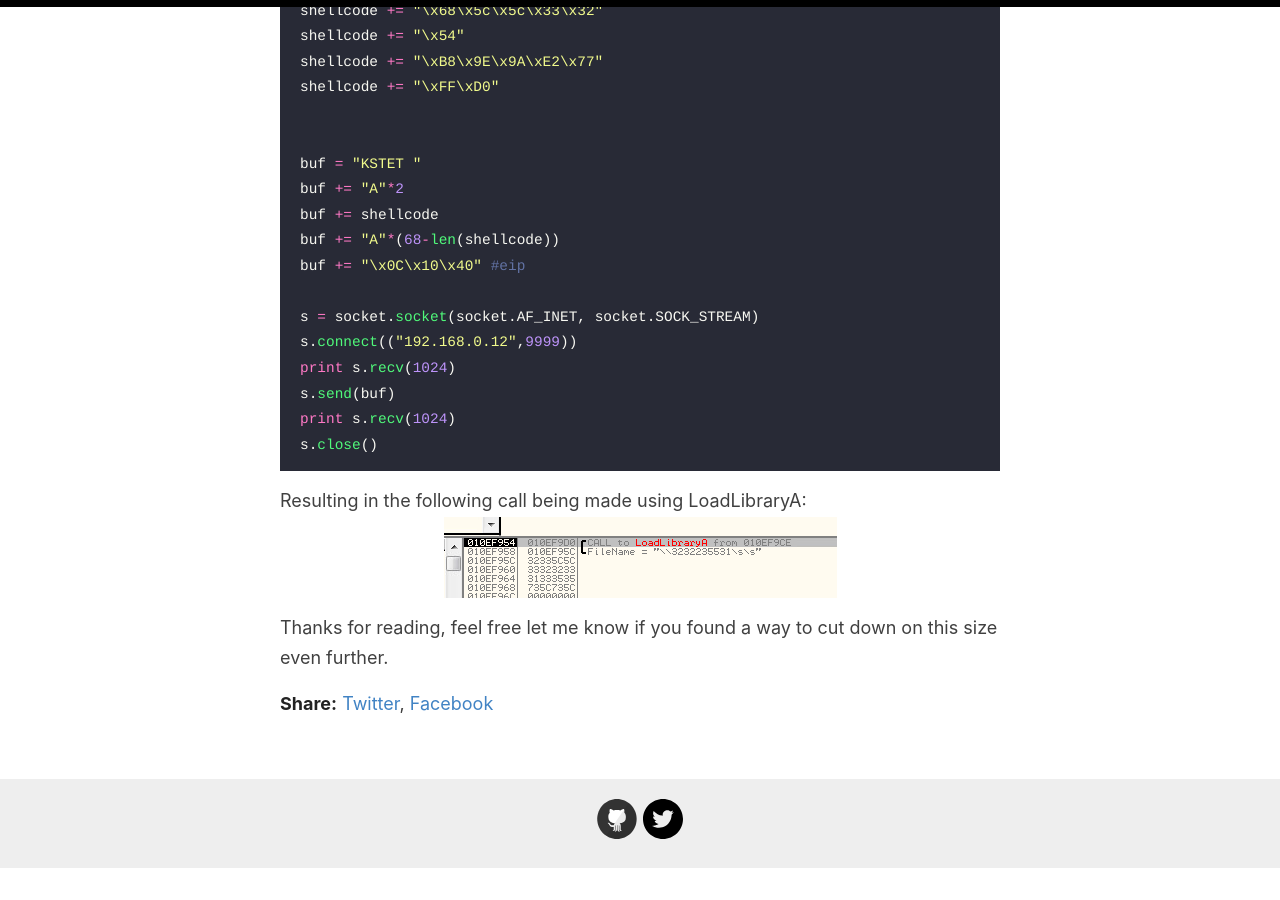
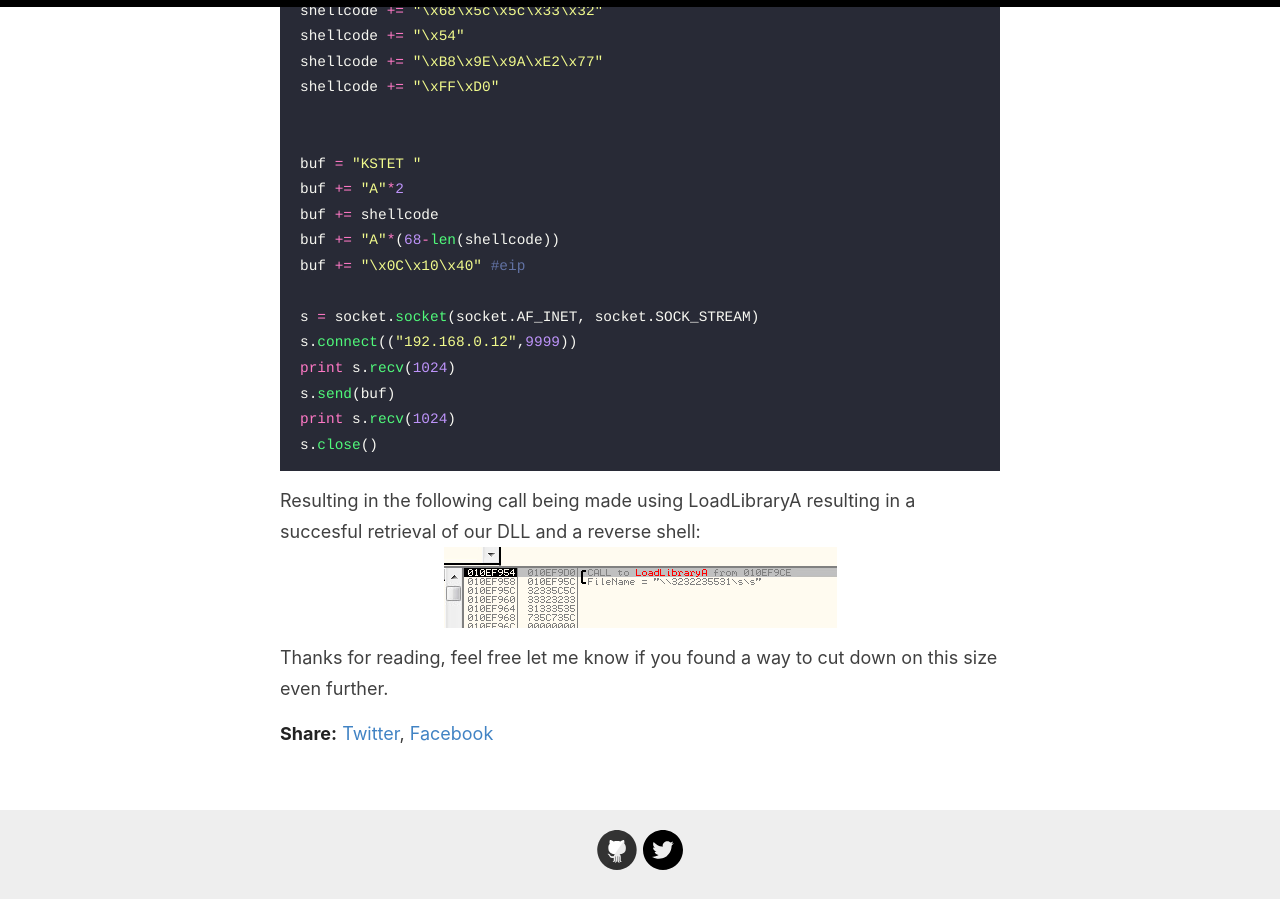
Before and after one commit to br-sn/br-sn.github.io, a Jekyll site: the page built from _posts/2020-07-04-OSCE-Prep-Vulnserver-KSTET-Win32-API.md, in a window 1280 px wide and 900 px high, scrolled down 9305 px. Built offline with Jekyll 4.4.1, drawn with Linux system fonts in a browser that asks for light colours; before the commit the page ends 10174 px from its top, so only the background shows below that.

Commit message:
Update 2020-07-04-OSCE-Prep-Vulnserver-KSTET-Win32-API.md

````diff
--- a/_posts/2020-07-04-OSCE-Prep-Vulnserver-KSTET-Win32-API.md
+++ b/_posts/2020-07-04-OSCE-Prep-Vulnserver-KSTET-Win32-API.md
@@ -235,7 +235,7 @@ s.send(buf)
 print s.recv(1024)
 s.close()
 ```
-Resulting in the following call being made using LoadLibraryA:
+Resulting in the following call being made using LoadLibraryA resulting in a succesful retrieval of our DLL and a reverse shell:
 ![smallest?](/images/smallest.png)
 
 Thanks for reading, feel free let me know if you found a way to cut down on this size even further.
````
